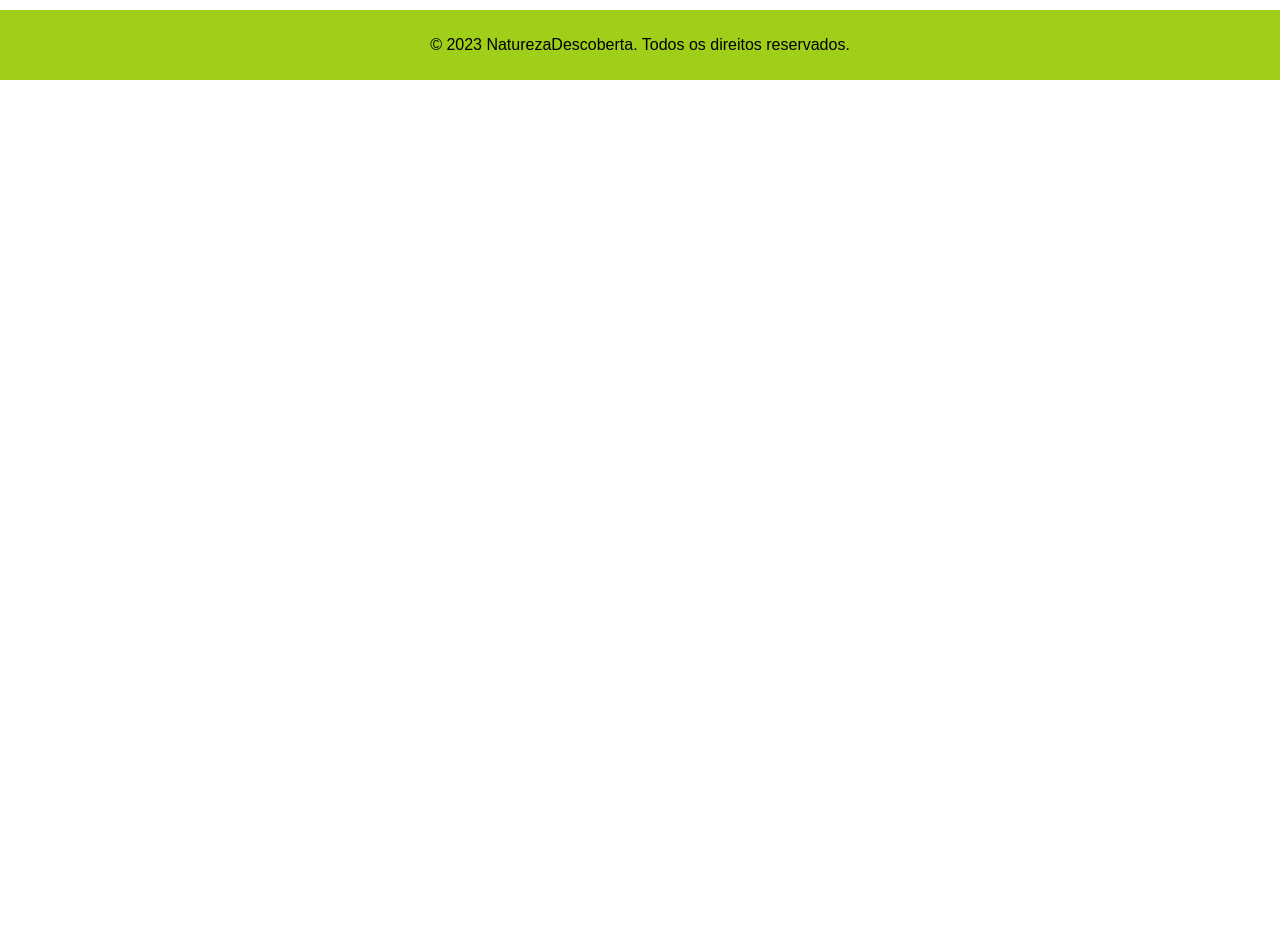
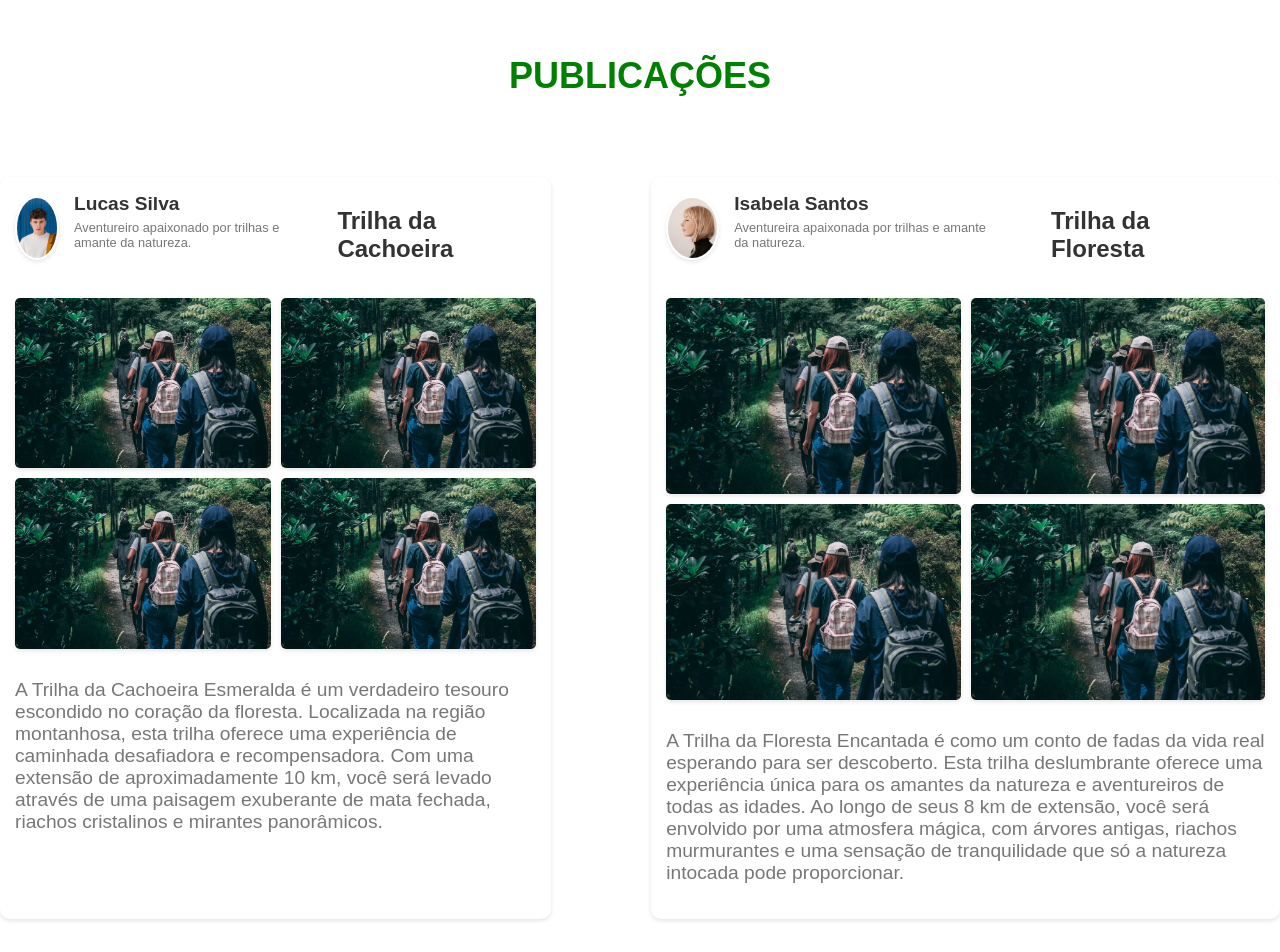
Before and after one commit to MIBFIAP/Sprint-03-Javascript-e-FrontEnd, a React (Vite) app: page / in a window 1280 px wide. Shown: the part 1600-2552 px from the top of the page. Before the commit the page ends 1680 px from the top, so only its background shows below. Built offline with nearby package versions, Linux system fonts and the light colour scheme.

Commit message:
Versão 5

```diff
--- a/src/components/Footer.jsx
+++ b/src/components/Footer.jsx
@@ -7,14 +7,39 @@ const PageContainer = styled.div`
 `;
 
 const FooterContainer = styled.footer`
-  background-color: #9fcf19;
-  color: #fffff;
+  background-color: #203920;
+  color: #ffffff;
   padding: 10px;
   text-align: center;
   position: absolute;
   bottom: 0;
   left: 0;
   right: 0;
+  display: flex;
+  justify-content: space-between;
+  align-items: center;
+`;
+
+const Column = styled.div`
+  flex: 1;
+  text-align: left;
+`;
+
+const Title = styled.h3`
+  color: #ffd024;
+`;
+
+const TitleNatureza = styled.h3`
+  color: #ffffff;
+  margin-top: -50px;
+  margin-left: 20px;
+`;
+
+const Link = styled.a`
+  color: #ffffff;
+  text-decoration: none;
+  display: block;
+  margin: 10px 0;
 `;
 
 function Footer() {
@@ -22,10 +47,30 @@ function Footer() {
     <PageContainer>
       {/* Conteúdo da página */}
       <FooterContainer>
-        <p>&copy; 2023 NaturezaDescoberta. Todos os direitos reservados.</p>
+        <Column>
+          <TitleNatureza>NaturezaDescoberta</TitleNatureza>
+        </Column>
+        <Column>
+          <Title>Explorar Trilhas</Title>
+          <Link href="#">Mapa do Mundo</Link>
+          <Link href="#">Explorar por Fotos</Link>
+          <Link href="#">Todas as Atividades e Países</Link>
+        </Column>
+        <Column>
+          <Title>Sobre NaturezaDescoberta</Title>
+          <Link href="#">Sobre nós</Link>
+          <Link href="#">Membros da Comunidade</Link>
+          <Link href="#">Central de ajuda</Link>
+        </Column>
+        <Column>
+          <Title>Serviços</Title>
+          <Link href="#">Premium</Link>
+          <Link href="#">Promova seu negócio</Link>
+          <Link href="#">Promova suas trilhas</Link>
+        </Column>
       </FooterContainer>
     </PageContainer>
   );
 }
 
-export default Footer
+export default Footer;
--- a/src/components/Home.jsx
+++ b/src/components/Home.jsx
@@ -4,6 +4,7 @@ import { Carousel } from 'react-responsive-carousel';
 import 'react-responsive-carousel/lib/styles/carousel.min.css';
 import data from './dados/Aventuras.json';
 import data2 from './dados/Parques.json';
+import Publication from './Publication';
 
 const HomeContainer = styled.div`
   display: flex;
@@ -101,7 +102,6 @@ const Produto = styled.div`
 `;
 
 function Home() {
-  const centerSlidePercentage = window.innerWidth < 660 ? 50 : 20;
 
   return (
     <HomeContainer>
@@ -175,6 +175,10 @@ function Home() {
       </Carousel>
       </ProdutosCarousel>
 
+      <TituloDestaque><h2>Publicações</h2></TituloDestaque>
+
+      <Publication></Publication>
+
     </HomeContainer>
   );
 }
--- a/src/components/Nav.jsx
+++ b/src/components/Nav.jsx
@@ -68,7 +68,7 @@ const InputField = styled.input`
   background-color: #9fcf19;
   transition: background-color 0.3s ease;
 
-  @media (max-width: 1200px) { /* Adiciona esta regra de mídia */
+  @media (max-width: 1500px) { /* Adiciona esta regra de mídia */
     display: none; /* Define o estilo para 'none' quando a largura da tela for menor ou igual a 1000px */
   }
 `;
--- /dev/null
+++ b/src/components/Publication.jsx
@@ -0,0 +1,147 @@
+import React from "react";
+import styled from "styled-components";
+
+const Container = styled.div`
+  display: flex;
+  gap: 100px;
+`;
+const PublicationContainer = styled.div`
+  background-color: #fff;
+  box-shadow: 0 2px 4px rgba(0, 0, 0, 0.1);
+  border-radius: 10px;
+  max-width: 700px;
+  padding: 15px;
+  display: flex;
+  flex-direction: column;
+  margin-bottom: 300px;
+  margin-top: 50px;
+`;
+
+const ProfileSection = styled.div`
+  display: flex;
+  align-items: center;
+  margin-bottom: 15px;
+`;
+
+const ProfileImage = styled.img`
+  width: 60px;
+  height: 60px;
+  border-radius: 50%;
+  margin-right: 15px;
+  object-fit: cover;
+  border: 2px solid #fff;
+  box-shadow: 0 2px 4px rgba(0, 0, 0, 0.1);
+`;
+
+const ProfileDetails = styled.div`
+  display: flex;
+  flex-direction: column;
+`;
+
+const ProfileName = styled.h2`
+  margin: 0;
+  font-size: 1.2rem;
+  color: #333;
+`;
+
+const ProfileDescription = styled.p`
+  font-size: 0.8rem;
+  color: #777;
+  margin-top: 5px;
+`;
+
+const PhotoDescription = styled.p`
+  font-size: 1.2rem;
+  color: #777;
+  margin-top: 30px;
+`;
+
+const PostTitle = styled.h3`
+  margin: 15px 50px;
+  font-size: 1.5rem;
+  color: #333;
+`;
+
+const ImageGrid = styled.div`
+  display: grid;
+  grid-template-columns: repeat(2, 1fr);
+  gap: 10px;
+`;
+
+const ImageItem = styled.img`
+  width: 100%;
+  border-radius: 5px;
+  box-shadow: 0 2px 4px rgba(0, 0, 0, 0.1);
+`;
+
+const ProfileWrapper = styled.div`
+  display: flex;
+  margin-bottom: 20px;
+`;
+
+const Publication = () => {
+  return (
+    <Container>
+      <PublicationContainer>
+        <ProfileWrapper>
+          <ProfileSection>
+            <ProfileImage src="src/assets/foto-perfil.jpg" alt="Profile" />
+            <ProfileDetails>
+              <ProfileName>Lucas Silva</ProfileName>
+              <ProfileDescription>
+                Aventureiro apaixonado por trilhas e amante da natureza.
+              </ProfileDescription>
+            </ProfileDetails>
+          </ProfileSection>
+          <PostTitle>Trilha da Cachoeira</PostTitle>
+        </ProfileWrapper>
+        <ImageGrid>
+          <ImageItem src="src/assets/parque.jpg" alt="Image 1" />
+          <ImageItem src="src/assets/parque.jpg" alt="Image 2" />
+          <ImageItem src="src/assets/parque.jpg" alt="Image 3" />
+          <ImageItem src="src/assets/parque.jpg" alt="Image 4" />
+        </ImageGrid>
+        <PhotoDescription>
+          A Trilha da Cachoeira Esmeralda é um verdadeiro tesouro escondido no
+          coração da floresta. Localizada na região montanhosa, esta trilha
+          oferece uma experiência de caminhada desafiadora e recompensadora. Com
+          uma extensão de aproximadamente 10 km, você será levado através de uma
+          paisagem exuberante de mata fechada, riachos cristalinos e mirantes
+          panorâmicos.
+        </PhotoDescription>
+      </PublicationContainer>
+
+      <PublicationContainer>
+        <ProfileWrapper>
+          <ProfileSection>
+            <ProfileImage src="src/assets/foto-perfil2.jpg" alt="Profile" />
+            <ProfileDetails>
+              <ProfileName>Isabela Santos</ProfileName>
+              <ProfileDescription>
+                Aventureira apaixonada por trilhas e amante da natureza.
+              </ProfileDescription>
+            </ProfileDetails>
+          </ProfileSection>
+          <PostTitle>Trilha da Floresta</PostTitle>
+        </ProfileWrapper>
+        <ImageGrid>
+          <ImageItem src="src/assets/parque.jpg" alt="Image 1" />
+          <ImageItem src="src/assets/parque.jpg" alt="Image 2" />
+          <ImageItem src="src/assets/parque.jpg" alt="Image 3" />
+          <ImageItem src="src/assets/parque.jpg" alt="Image 4" />
+        </ImageGrid>
+        <PhotoDescription>
+          A Trilha da Floresta Encantada é como um conto de fadas da vida real
+          esperando para ser descoberto. Esta trilha deslumbrante oferece uma
+          experiência única para os amantes da natureza e aventureiros de todas
+          as idades. Ao longo de seus 8 km de extensão, você será envolvido por
+          uma atmosfera mágica, com árvores antigas, riachos murmurantes e uma
+          sensação de tranquilidade que só a natureza intocada pode
+          proporcionar.
+        </PhotoDescription>
+      </PublicationContainer>
+    </Container>
+  );
+};
+
+export default Publication;
```
Also changed, not shown: src/assets/foto-perfil.jpg (added), src/assets/foto-perfil2.jpg (added).
